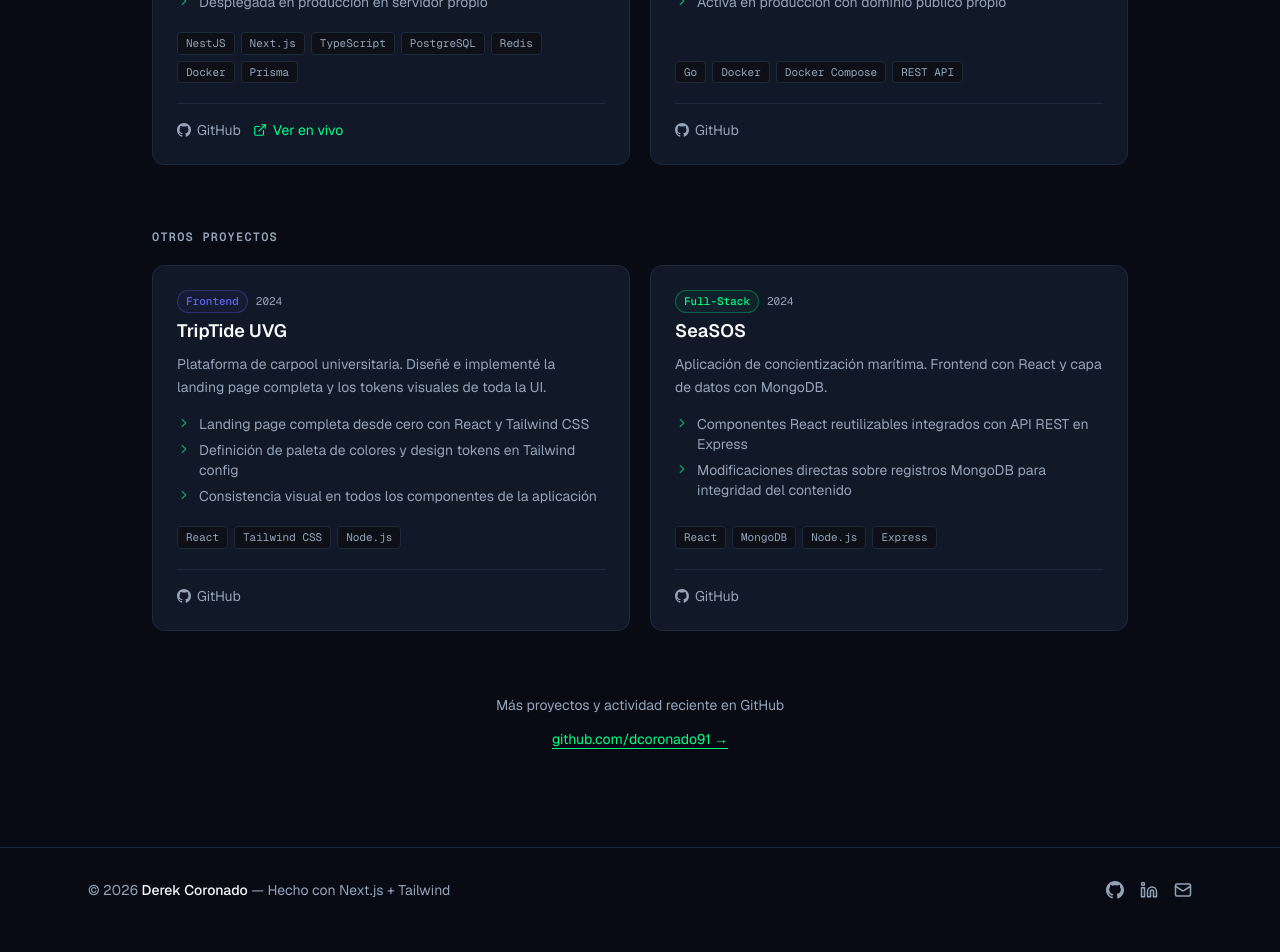
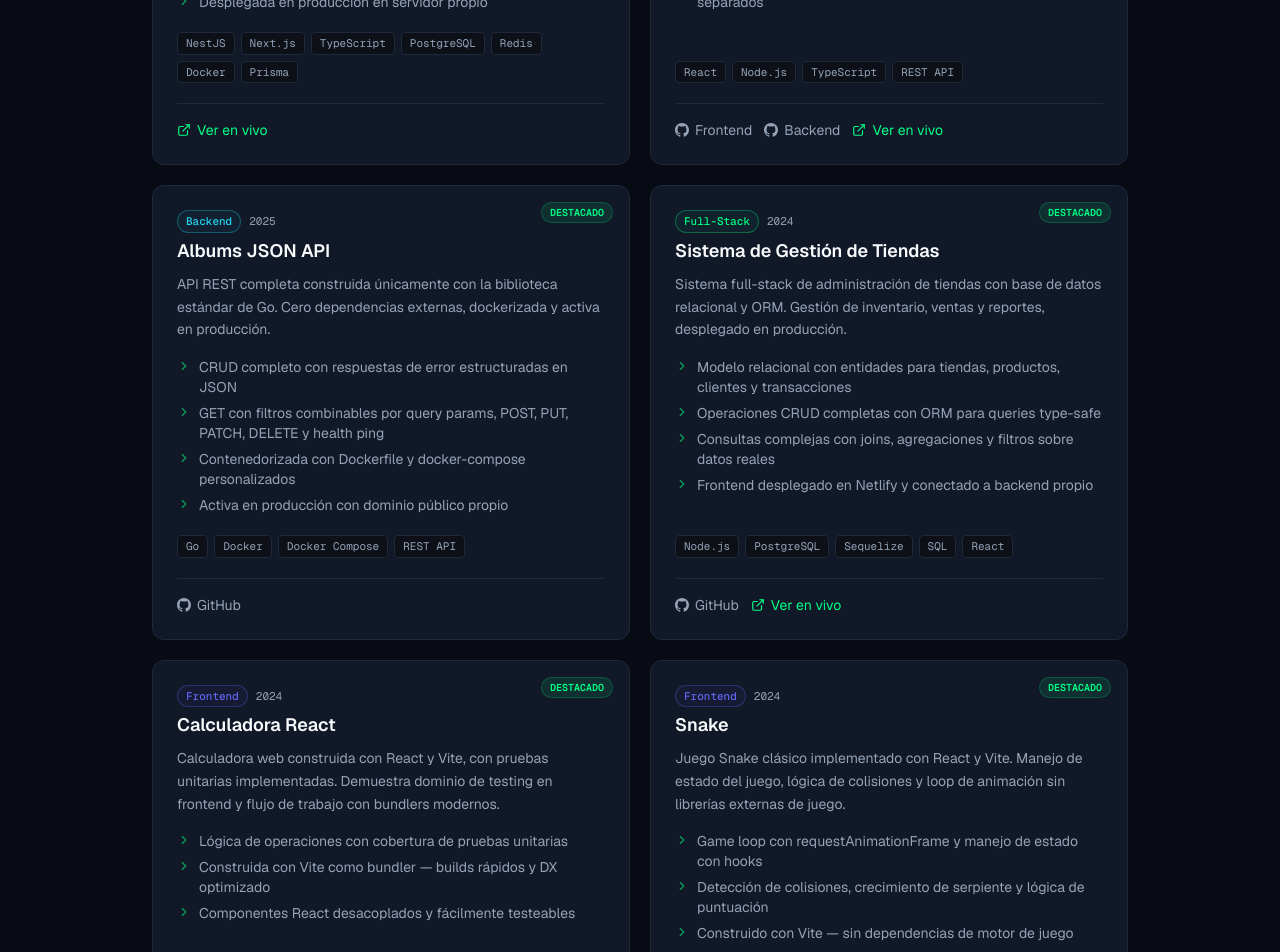
Before and after one commit to dcoronado91/job-simulator-portfolio, a Next.js app: page /proyectos in a window 1280 px wide. Shown: the part 660-1612 px from the top of the page. Built offline with nearby package versions, Linux system fonts and the light colour scheme.

Commit message:
feat: add NBA Tracker, calculadora-react, snake-react and tiendas projects, fix all GitHub repo links, support multiple repos per project card

```diff
--- a/src/components/ProjectCard.tsx
+++ b/src/components/ProjectCard.tsx
@@ -11,6 +11,8 @@ const categoryColors: Record<string, string> = {
 }
 
 export default function ProjectCard({ project }: { project: Project }) {
+  const hasMultipleGithub = project.githubLinks && project.githubLinks.length > 0
+
   return (
     <article className="group relative flex flex-col bg-card border border-border rounded-xl p-6 hover:border-green/30 transition-all duration-300 hover:shadow-[0_0_30px_rgba(0,255,135,0.05)]">
       {project.highlight && (
@@ -49,13 +51,41 @@ export default function ProjectCard({ project }: { project: Project }) {
         ))}
       </div>
 
-      <div className="flex items-center gap-3 pt-4 border-t border-border">
-        <Link href={project.github} target="_blank" rel="noopener noreferrer" className="flex items-center gap-1.5 text-sm text-muted hover:text-text transition-colors">
-          <GithubIcon size={14} />
-          GitHub
-        </Link>
+      <div className="flex flex-wrap items-center gap-3 pt-4 border-t border-border">
+        {/* Multiple GitHub repos */}
+        {hasMultipleGithub && project.githubLinks!.map((link) => (
+          <Link
+            key={link.label}
+            href={link.url}
+            target="_blank"
+            rel="noopener noreferrer"
+            className="flex items-center gap-1.5 text-sm text-muted hover:text-text transition-colors"
+          >
+            <GithubIcon size={14} />
+            {link.label}
+          </Link>
+        ))}
+
+        {/* Single GitHub repo */}
+        {!hasMultipleGithub && project.github && (
+          <Link
+            href={project.github}
+            target="_blank"
+            rel="noopener noreferrer"
+            className="flex items-center gap-1.5 text-sm text-muted hover:text-text transition-colors"
+          >
+            <GithubIcon size={14} />
+            GitHub
+          </Link>
+        )}
+
         {project.live && (
-          <Link href={project.live} target="_blank" rel="noopener noreferrer" className="flex items-center gap-1.5 text-sm text-green hover:text-green/80 transition-colors">
+          <Link
+            href={project.live}
+            target="_blank"
+            rel="noopener noreferrer"
+            className="flex items-center gap-1.5 text-sm text-green hover:text-green/80 transition-colors"
+          >
             <ExternalLink size={14} />
             Ver en vivo
           </Link>
--- a/src/data/projects.ts
+++ b/src/data/projects.ts
@@ -1,3 +1,5 @@
+export type GithubLink = { label: string; url: string }
+
 export type Project = {
   id: string
   title: string
@@ -6,7 +8,8 @@ export type Project = {
   description: string
   bullets: string[]
   tech: string[]
-  github: string
+  github: string | null
+  githubLinks?: GithubLink[]
   live: string | null
   highlight: boolean
 }
@@ -27,8 +30,30 @@ export const projects: Project[] = [
       "Desplegada en producción en servidor propio",
     ],
     tech: ["NestJS", "Next.js", "TypeScript", "PostgreSQL", "Redis", "Docker", "Prisma"],
-    github: "https://github.com/dcoronado91",
+    github: null,
     live: "http://158.23.57.118",
+  },
+  {
+    id: "nba-tracker",
+    title: "NBA Tracker",
+    year: "2025",
+    category: "Full-Stack",
+    highlight: true,
+    description:
+      "Aplicación web para consultar estadísticas de la NBA en tiempo real. Frontend desplegado en Vercel con backend propio para manejo de datos y caché.",
+    bullets: [
+      "Consulta de estadísticas de equipos y jugadores consumiendo APIs externas de datos deportivos",
+      "Backend independiente para gestión de caché, normalización de datos y endpoints propios",
+      "Frontend React desplegado en Vercel con diseño responsivo",
+      "Arquitectura desacoplada: frontend y backend en repositorios separados",
+    ],
+    tech: ["React", "Node.js", "TypeScript", "REST API"],
+    github: null,
+    githubLinks: [
+      { label: "Frontend", url: "https://github.com/dcoronado91/nbatracker-frontend" },
+      { label: "Backend",  url: "https://github.com/dcoronado91/nbatracker-backend" },
+    ],
+    live: "https://nbatracker-frontend.vercel.app/",
   },
   {
     id: "albums-api",
@@ -45,8 +70,60 @@ export const projects: Project[] = [
       "Activa en producción con dominio público propio",
     ],
     tech: ["Go", "Docker", "Docker Compose", "REST API"],
-    github: "https://github.com/dcoronado91",
+    github: "https://github.com/dcoronado91/ej4-api-json",
     live: null,
+  },
+  {
+    id: "gestion-tiendas",
+    title: "Sistema de Gestión de Tiendas",
+    year: "2024",
+    category: "Full-Stack",
+    highlight: true,
+    description:
+      "Sistema full-stack de administración de tiendas con base de datos relacional y ORM. Gestión de inventario, ventas y reportes, desplegado en producción.",
+    bullets: [
+      "Modelo relacional con entidades para tiendas, productos, clientes y transacciones",
+      "Operaciones CRUD completas con ORM para queries type-safe",
+      "Consultas complejas con joins, agregaciones y filtros sobre datos reales",
+      "Frontend desplegado en Netlify y conectado a backend propio",
+    ],
+    tech: ["Node.js", "PostgreSQL", "Sequelize", "SQL", "React"],
+    github: "https://github.com/dcoronado91/proyecto2-db",
+    live: "https://tienda-tech-frontend.netlify.app/",
+  },
+  {
+    id: "calculadora-react",
+    title: "Calculadora React",
+    year: "2024",
+    category: "Frontend",
+    highlight: true,
+    description:
+      "Calculadora web construida con React y Vite, con pruebas unitarias implementadas. Demuestra dominio de testing en frontend y flujo de trabajo con bundlers modernos.",
+    bullets: [
+      "Lógica de operaciones con cobertura de pruebas unitarias",
+      "Construida con Vite como bundler — builds rápidos y DX optimizado",
+      "Componentes React desacoplados y fácilmente testeables",
+    ],
+    tech: ["React", "Vite", "JavaScript", "Testing"],
+    github: "https://github.com/dcoronado91/calculadora-react",
+    live: "https://calculadora-react-teal-mu.vercel.app/",
+  },
+  {
+    id: "snake-react",
+    title: "Snake",
+    year: "2024",
+    category: "Frontend",
+    highlight: true,
+    description:
+      "Juego Snake clásico implementado con React y Vite. Manejo de estado del juego, lógica de colisiones y loop de animación sin librerías externas de juego.",
+    bullets: [
+      "Game loop con requestAnimationFrame y manejo de estado con hooks",
+      "Detección de colisiones, crecimiento de serpiente y lógica de puntuación",
+      "Construido con Vite — sin dependencias de motor de juego",
+    ],
+    tech: ["React", "Vite", "JavaScript"],
+    github: "https://github.com/dcoronado91/snake-react",
+    live: "https://snake-react-vert.vercel.app/",
   },
   {
     id: "triptide-uvg",
@@ -55,14 +132,14 @@ export const projects: Project[] = [
     category: "Frontend",
     highlight: false,
     description:
-      "Plataforma de carpool universitaria. Diseñé e implementé la landing page completa y los tokens visuales de toda la UI.",
+      "Plataforma de carpool universitaria. Diseñé e implementé la landing page completa y los tokens visuales de toda la UI con React y Tailwind CSS.",
     bullets: [
-      "Landing page completa desde cero con React y Tailwind CSS",
-      "Definición de paleta de colores y design tokens en Tailwind config",
-      "Consistencia visual en todos los componentes de la aplicación",
+      "Landing page nueva diseñada e implementada desde cero con React y Tailwind CSS",
+      "Definición de paleta de colores y design tokens en Tailwind config, aplicados en toda la app",
+      "Consistencia visual entre la landing y los componentes internos de la plataforma",
     ],
     tech: ["React", "Tailwind CSS", "Node.js"],
-    github: "https://github.com/dcoronado91",
+    github: "https://github.com/PabloVS044/carpool-app-front",
     live: null,
   },
   {
@@ -78,7 +155,7 @@ export const projects: Project[] = [
       "Modificaciones directas sobre registros MongoDB para integridad del contenido",
     ],
     tech: ["React", "MongoDB", "Node.js", "Express"],
-    github: "https://github.com/dcoronado91",
+    github: "https://github.com/Ciencias-de-la-vida/seasos-front",
     live: null,
   },
 ]
```
